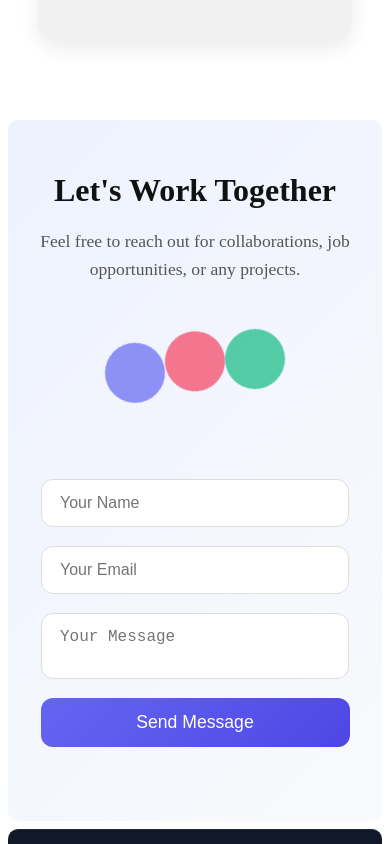
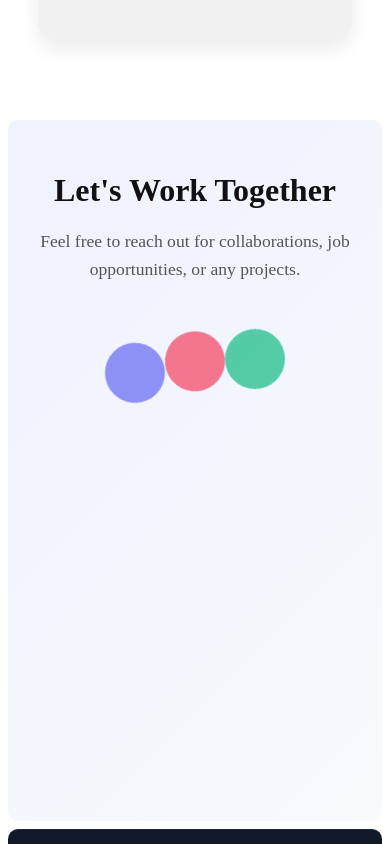
Before and after one commit to GTK-kala/Personal-Portfolio-App, a React (Vite) app in the folder Personal-Portfolio-App/: page / in a window 390 px wide. Shown: the part 4620-5464 px from the top of the page. Built offline with nearby package versions, Linux system fonts and the light colour scheme.

Commit message:
working on the contact section

```diff
--- a/Personal-Portfolio-App/src/components/Contact/Contact.css
+++ b/Personal-Portfolio-App/src/components/Contact/Contact.css
@@ -196,3 +196,12 @@
     width: 103%;
   }
 }
+@media (max-width: 400px) {
+     .contact-section{
+      background-color: #000705;
+      padding-bottom: 0px;
+     }
+    .contact-form{
+      display: none;
+    }
+}
```
